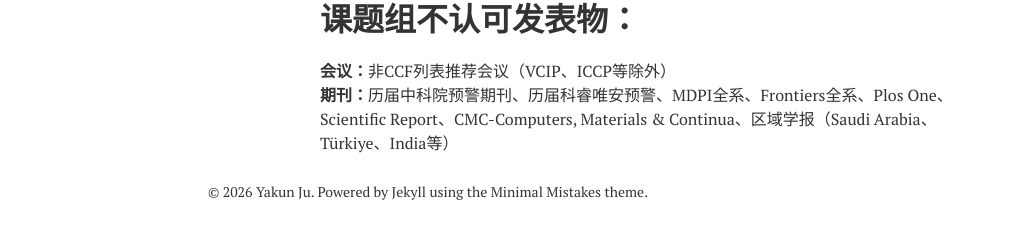
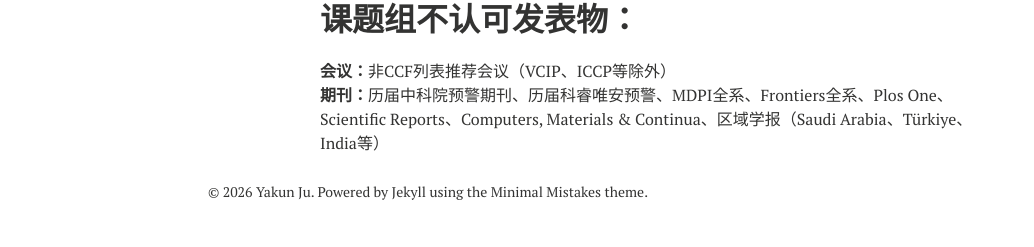
Before and after one commit to juyakun/juyakun.github.io, a Jekyll site: the page built from recruitment.md, in a window 1280 px wide. Shown: the part 1670-1917 px from the top of the page, without its empty margins (112-1146 px from the left). Built offline with Jekyll 4.4.1, drawn with Linux system fonts in a browser that asks for light colours; nearby versions of some CDN libraries.

Commit message:
Update recruitment.md

```diff
--- a/recruitment.md
+++ b/recruitment.md
@@ -76,4 +76,4 @@ comments: false
 
 # **课题组不认可发表物：**
 **会议：**非CCF列表推荐会议（VCIP、ICCP等除外）
-**期刊：**历届中科院预警期刊、历届科睿唯安预警、MDPI全系、Frontiers全系、Plos One、Scientific Report、CMC-Computers, Materials & Continua、区域学报（Saudi Arabia、Türkiye、India等）
+**期刊：**历届中科院预警期刊、历届科睿唯安预警、MDPI全系、Frontiers全系、Plos One、Scientific Reports、Computers, Materials & Continua、区域学报（Saudi Arabia、Türkiye、India等）
```
